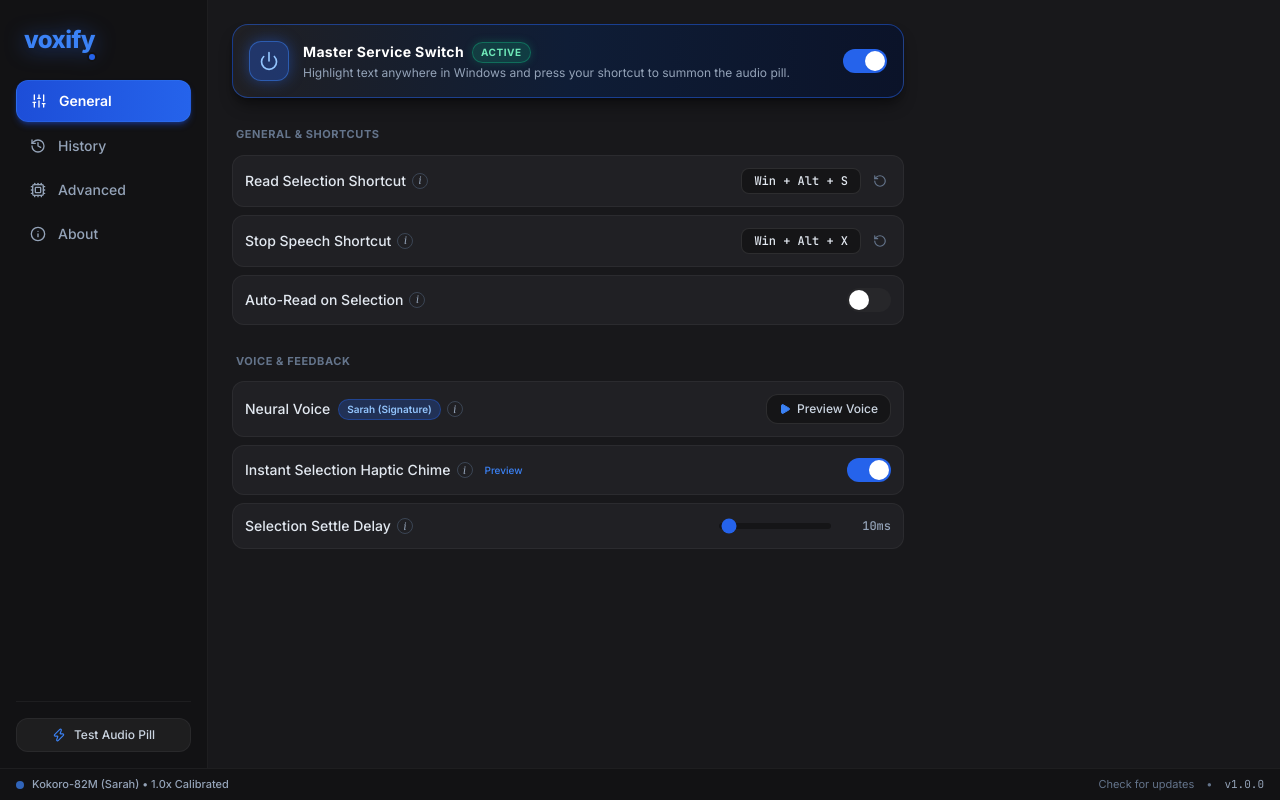
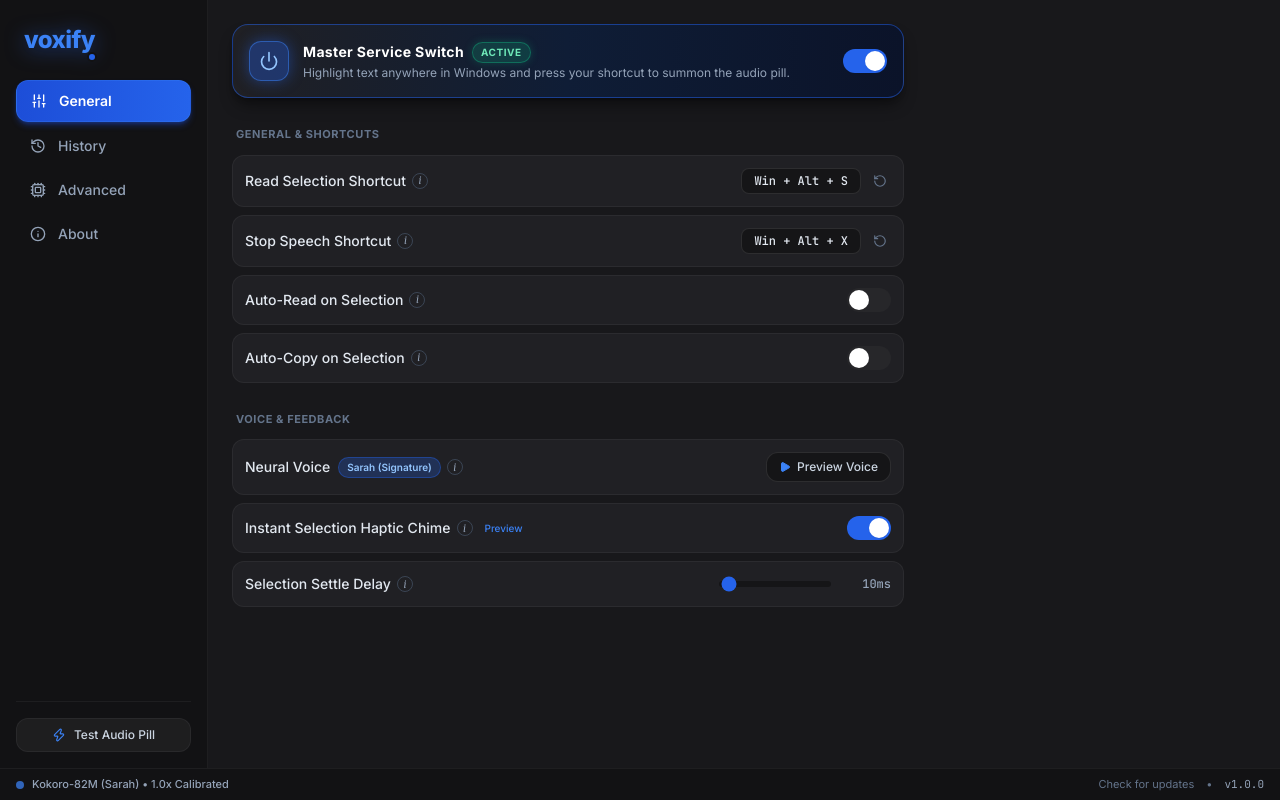
Before and after one commit to sayan2302/voxify, a React (Vite) app: page / in a window 1280 px wide. Built offline with nearby package versions, Linux system fonts and the light colour scheme.

Commit message:
feat(settings): add Auto-Copy on Selection toggle for automatic clipboard copying

```diff
--- a/src/App.tsx
+++ b/src/App.tsx
@@ -29,6 +29,7 @@
 export interface AutoReadConfig {
   master_enabled?: boolean;
   auto_read_selection: boolean;
+  auto_copy_selection?: boolean;
   auto_read_copy: boolean;
   activation_shortcut?: string;
   settle_delay_ms: number;
@@ -375,6 +376,14 @@
 
   // Preferences State
   const [autoReadSelection, setAutoReadSelection] = useState<boolean>(false);
+  const [autoCopySelection, setAutoCopySelection] = useState<boolean>(() => {
+    try {
+      const saved = localStorage.getItem('voxify_auto_copy_selection');
+      return saved !== null ? JSON.parse(saved) : false;
+    } catch {
+      return false;
+    }
+  });
   const [earconEnabled, setEarconEnabled] = useState<boolean>(true);
   const [settleDelayMs, setSettleDelayMs] = useState<number>(10);
   const [auditioningSarah, setAuditioningSarah] = useState<boolean>(false);
@@ -446,12 +455,14 @@
     if (isTauri) {
       invoke('set_kokoro_voice', { voice: FIXED_VOICE }).catch(() => {});
       invoke('set_kokoro_speed', { speed: FIXED_SPEED }).catch(() => {});
+      invoke('set_auto_copy_selection_enabled', { enabled: autoCopySelection }).catch(() => {});
 
       invoke<AutoReadConfig>('get_auto_read_config')
         .then((config) => {
           if (config) {
             if (config.master_enabled !== undefined) setMasterEnabled(config.master_enabled);
             setAutoReadSelection(config.auto_read_selection);
+            if (config.auto_copy_selection !== undefined) setAutoCopySelection(config.auto_copy_selection);
             if (config.activation_shortcut) setActivationShortcut(config.activation_shortcut);
             setSettleDelayMs(config.settle_delay_ms);
             setEarconEnabled(config.earcon_enabled);
@@ -545,6 +556,16 @@
     setAutoReadSelection(enabled);
     if (isTauri) {
       invoke('set_auto_read_enabled', { enabled }).catch(() => {});
+    }
+  };
+
+  const handleToggleAutoCopySelection = (enabled: boolean) => {
+    setAutoCopySelection(enabled);
+    try {
+      localStorage.setItem('voxify_auto_copy_selection', JSON.stringify(enabled));
+    } catch {}
+    if (isTauri) {
+      invoke('set_auto_copy_selection_enabled', { enabled }).catch(() => {});
     }
   };
 
@@ -877,6 +898,20 @@
                     <HandySwitch
                       checked={autoReadSelection}
                       onChange={handleToggleAutoReadSelection}
+                    />
+                  </div>
+
+                  {/* Row: Auto-Copy on Mouse Selection */}
+                  <div className="flex items-center justify-between p-3 rounded-xl bg-[#202024] border border-white/5 hover:border-[#2563eb]/30 transition-colors">
+                    <div className="flex items-center">
+                      <span className="text-sm font-medium text-slate-200">
+                        Auto-Copy on Selection
+                      </span>
+                      <InfoTooltip text="Automatically copies any highlighted text directly to your clipboard the moment you finish selecting it with your mouse or double-clicking." />
+                    </div>
+                    <HandySwitch
+                      checked={autoCopySelection}
+                      onChange={handleToggleAutoCopySelection}
                     />
                   </div>
                 </div>
```
Also changed, not shown: 2 other files (tests, documents, lock files or other folders).
